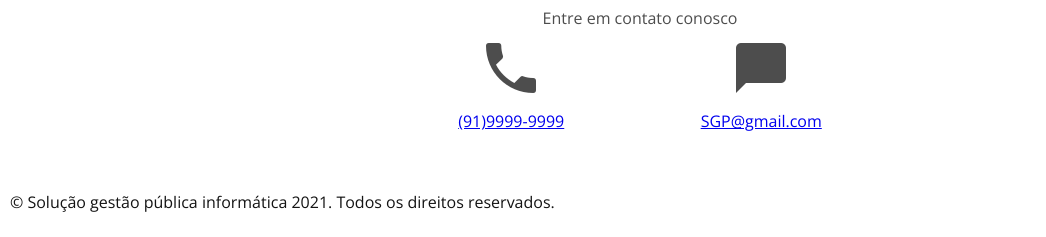
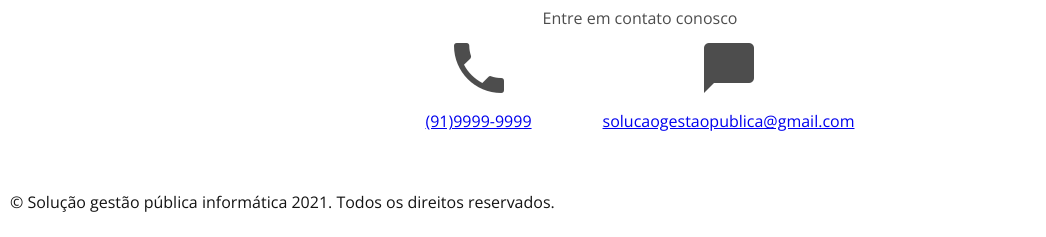
Before and after one commit to DevAquin/Site-SGP, a plain HTML site: page index.html in a window 1280 px wide. Shown: the part 1921-2158 px from the top of the page, 0-1046 px from the left. Drawn offline with nearby package versions, Linux system fonts and the light colour scheme.

Commit message:
refresh commit

```diff
--- a/index.html
+++ b/index.html
@@ -123,7 +123,7 @@
 		</div>
 		<div>
 			<img src="img/contato.png" alt="e-mail">
-			<p><a href="soloucaogestaopublica@gmail.com">SGP@gmail.com</a></p>
+			<p><a href="https://accounts.google.com/ServiceLogin/signinchooser?service=mail&passive=true&rm=false&continue=https%3A%2F%2Fmail.google.com%2Fmail%2F&ss=1&scc=1&ltmpl=default&ltmplcache=2&emr=1&osid=1&flowName=GlifWebSignIn&flowEntry=ServiceLogin" target="_blank">solucaogestaopublica@gmail.com</a></p>
 		</div>
 	</section>
 	<footer>
```
